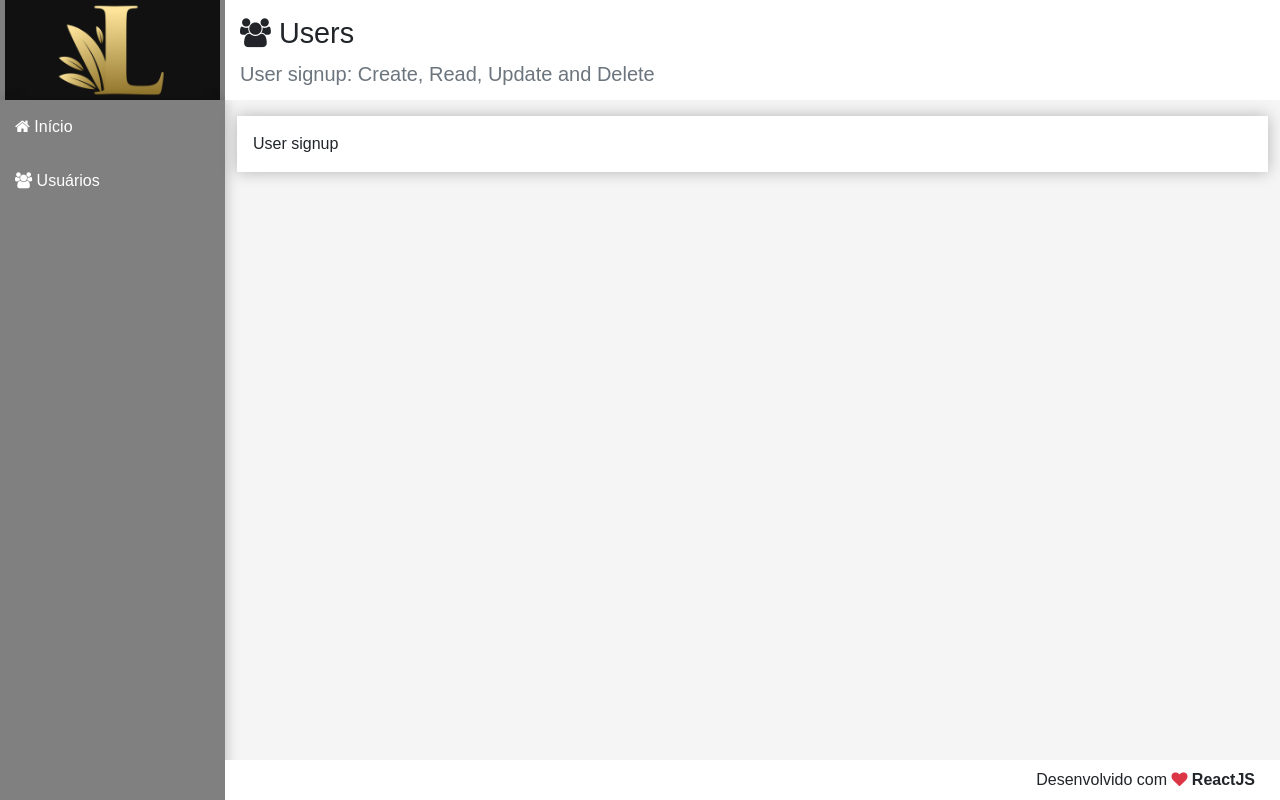
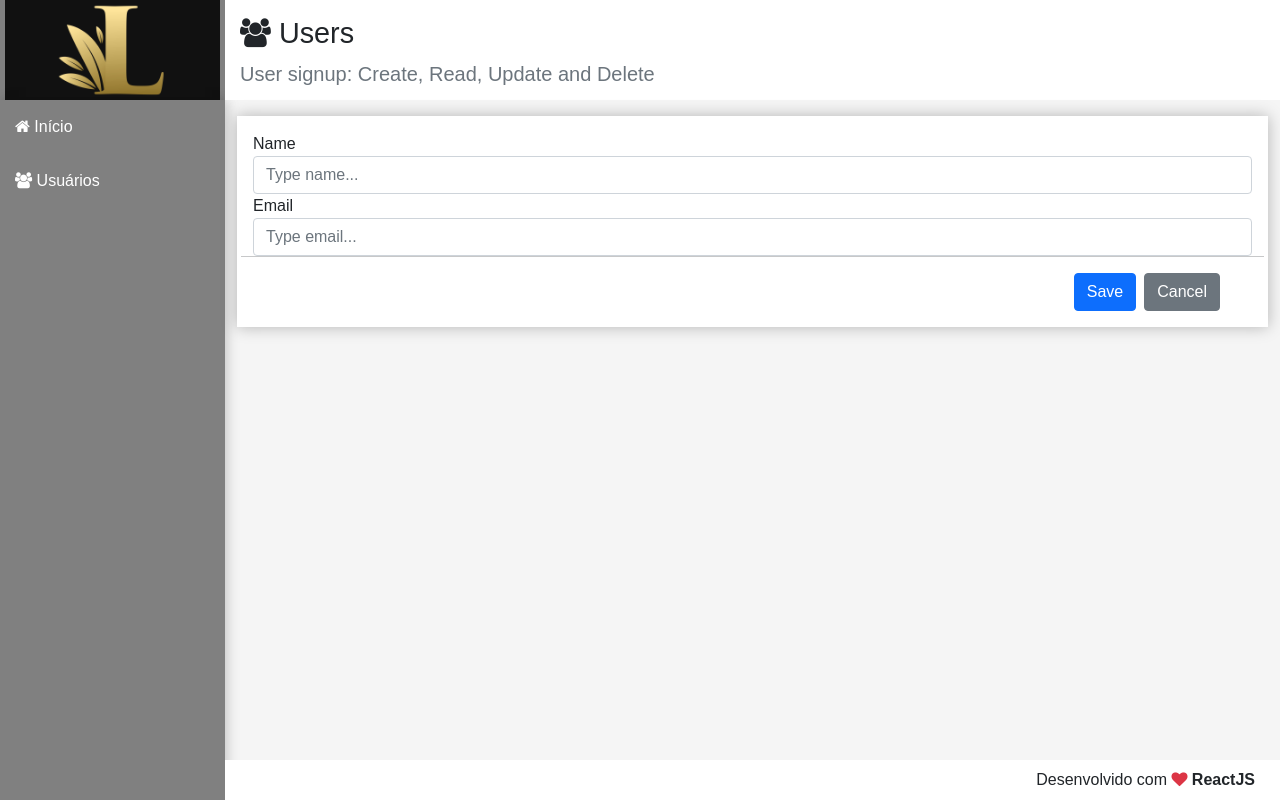
Before and after one commit to leticiaoliveira5/user-login-react, a React (Create React App) app: page /users in a window 1280 px wide. Built offline with nearby package versions, Linux system fonts and the light colour scheme.

Commit message:
functioning form for users

```diff
--- a/src/components/user/UserCrud.jsx
+++ b/src/components/user/UserCrud.jsx
@@ -1,5 +1,6 @@
 import React, { Component } from 'react';
 import Main from '../template/Main';
+import axios from 'axios';
 
 const headerProps = {
   icon: 'users',
@@ -7,12 +8,92 @@
   subtitle: 'User signup: Create, Read, Update and Delete'
 }
 
+const baseUrl = 'http://localhost:3001/users'
+const initialState = {
+  user: { name: '', email: '' },
+  list: []
+}
+
 export default class UserCrud extends Component {
   // using a class component to be able to have state and 'cycle of life'
+
+  state = { ...initialState }
+
+  clear() {
+    this.setState({ user: initialState.user })
+  }
+
+  save() {
+    const user = this.state.user
+    const method = user.id ? 'put' : 'post' // se tiver um id, atualizará o usuario, se não criará um usuário
+    const url = user.id ? `${baseUrl}/${user.id}` : baseUrl
+    axios({method: method, url: url, data: user})
+      .then(resp => {
+        const list = this.getUpdatedList(resp.data)
+        this.setState({ user: initialState.user, list })
+      });
+  }
+
+  getUpdatedList(user) {
+    const list = this.state.list.filter(u => u.id !== user.id)
+    list.unshift(user)
+    return list
+  }
+
+  updateField(event) {
+    const user = { ...this.state.user }
+    user[event.target.name] = event.target.value
+    this.setState({ user })
+  }
+
+  renderForm() {
+    return (
+      <div className="form">
+        <div className="row">
+          <div className="col-md-12 col-md-6">
+            <div className="form-group">
+              <label>Name</label>
+              <input type="text"
+                     className='form-control'
+                     name='name'
+                     value={this.state.user.name}
+                     onChange={e => this.updateField(e)}
+                     placeholder="Type name..." />
+            </div>
+          </div>
+
+          <div className="col-md-12 col-md-6">
+            <div className="form-group">
+              <label>Email</label>
+              <input type="text"
+                      className='form-control'
+                      name="email"
+                      value={this.state.user.email}
+                      onChange={e => this.updateField(e)}
+                      placeholder="Type email..." />
+            </div>
+          </div>
+
+          <hr />
+          <div className="row">
+            <div className="col-12 d-flex justify-content-end">
+              <button className="btn btn-primary" onClick={e => this.save(e)}>
+                Save
+              </button>
+              <button className="btn btn-secondary mx-2" onClick={e => this.clear(e)}>
+                Cancel
+              </button>
+            </div>
+          </div>
+        </div>
+      </div>
+    )
+  }
+
   render() {
     return (
       <Main {...headerProps}>
-        User signup
+        {this.renderForm()}
       </Main>
     )
   }
```
